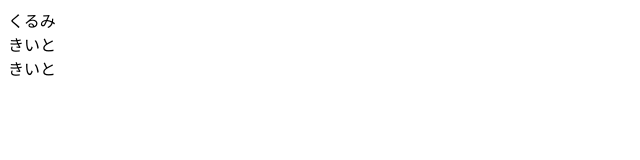
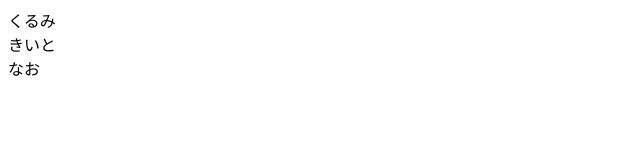
Before and after one commit to KiitoTakase/Team-Rohto-2025, a plain HTML site: page Index.html in a window 1280 px wide. Shown: the full height of the page, 0-640 px from the left. Drawn offline with Linux system fonts and the light colour scheme.

Commit message:
Update Index.html

```diff
--- a/Index.html
+++ b/Index.html
@@ -1,3 +1,3 @@
 <a herf=kmckurumi.html>くるみ</a><br>
 <a herf=KiitoTakase.html>きいと</a><br>
-<a herf=>きいと</a><br>
+<a herf=nao.html>なお</a><br>
```
